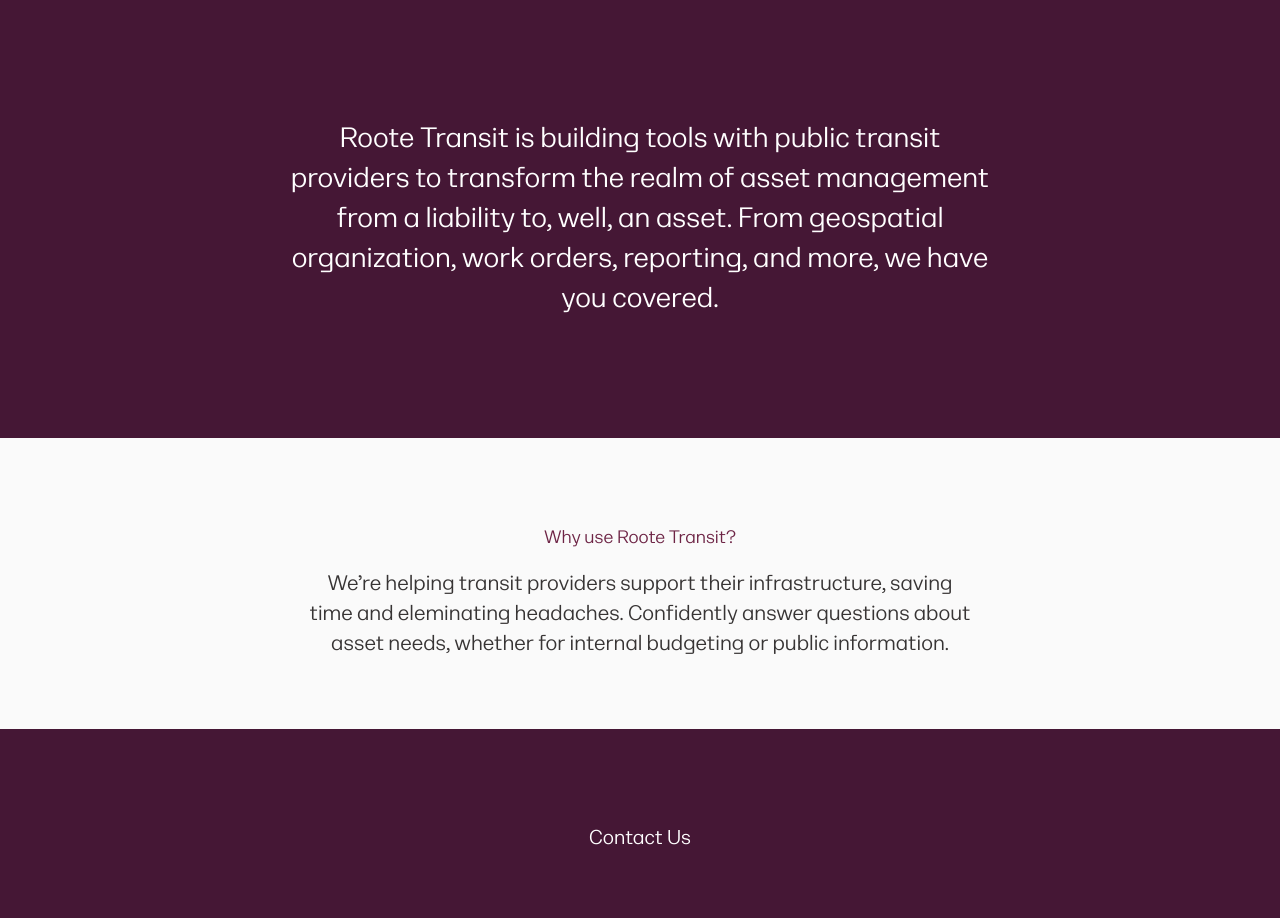
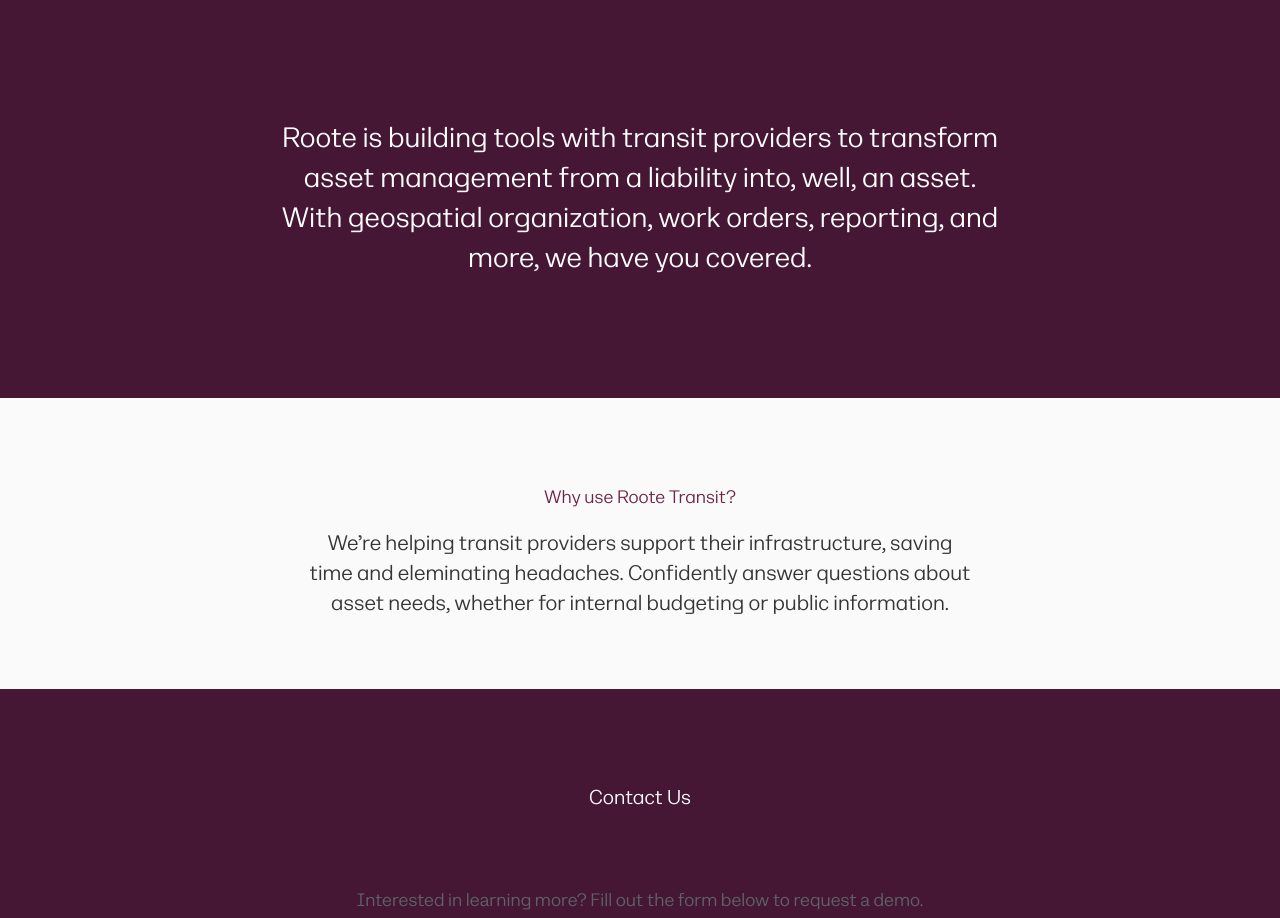
Before and after one commit to Roote-Transit/roote-transit.github.io, a plain HTML site: page index.html in a window 1280 px wide. Shown: the part 1212-2130 px from the top of the page. Drawn offline with Linux system fonts and the light colour scheme; a web font is replaced by a local one.

Commit message:
Revise description of Roote Transit tools
edited to make more concise

```diff
--- a/index.html
+++ b/index.html
@@ -124,7 +124,7 @@
 
     <section class="bg-purple landing__toxicity-intro">
       <div class="glue-page glue-mod-text-center">
-        <p>Roote Transit is building tools with public transit providers to transform the realm of asset management from a liability to, well, an asset. From geospatial organization, work orders, reporting, and more, we have you covered.</p>
+        <p>Roote is building tools with transit providers to transform asset management from a liability into, well, an asset. With geospatial organization, work orders, reporting, and more, we have you covered.</p>
       </div>
     </section>
 
```
